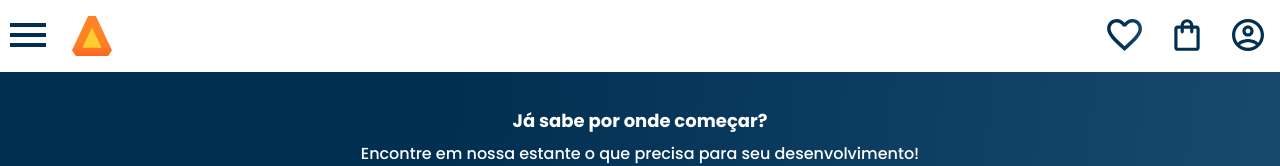
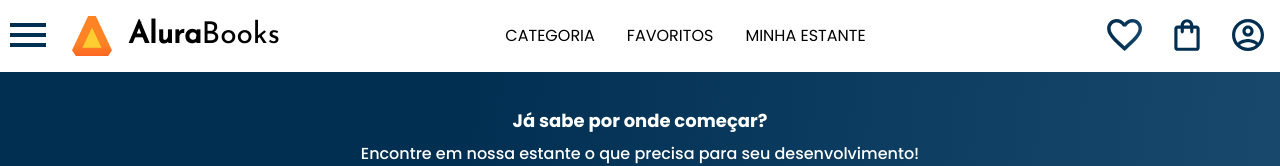
Before and after one commit to MagrinD/tablet, a plain HTML site: page index.html in a window 1280 px wide. Shown: the top 166 px of the page. Drawn offline with nearby package versions, Linux system fonts and the light colour scheme.

Commit message:
Add files via upload

```diff
--- a/index.html
+++ b/index.html
@@ -9,6 +9,7 @@
     <link rel="preconnect" href="https://fonts.googleapis.com">
     <link rel="preconnect" href="https://fonts.gstatic.com" crossorigin>
     <link href="https://fonts.googleapis.com/css2?family=Poppins:wght@300;400;500;700&display=swap" rel="stylesheet">
+    <link href="https://fonts.googleapis.com/css2?family=Josefin+Sans:ital,wght@0,400;1,600&display=swap"; rel="stylesheet">
     <link rel="stylesheet" href="https://unpkg.com/swiper@8/swiper-bundle.min.css" />
     <link rel="stylesheet" href="styles.css">
 </head>
@@ -39,7 +40,13 @@
                 </li>
             </ul>
             <img src="img/Logo.svg" alt="Logo da Alurabooks" class="container__imagem">
+            <h1 class="container__titulo"><b class="container__titulo--negrito">Alura</b>Books</h1>
         </div>
+           <ul class="opções">
+               <li class="opções__item">Categoria</li>
+               <li class="opções__item"><a href="#" class="opções__link">Favoritos</a></li>
+               <li class="opções__item"><a href="#" class="opções__link">Minha Estante</a></li>
+           </ul>
         <div class="container">
             <a href="#"><img src="img/Favoritos.svg" alt="Meus favoritos" class="container__imagem"></a>
             <a href="#"><img src="img/Compras.svg" alt="Carrinhos de compras" class="container__imagem"></a>
--- a/styles.css
+++ b/styles.css
@@ -12,6 +12,8 @@
     --azul-degrade: linear-gradient(97.54deg, #002F52 35.49%, #326589 165.37%);
     --fonte-principal: "Poppins";
     --azul: #002F52;
+    --fonte-secúndaria:"Josefin Sans";
+    --preto:#000000;
 }
 
 body {
--- a/styles/header.css
+++ b/styles/header.css
@@ -57,3 +57,35 @@
 .container__botao {
     display: none;
 }
+
+
+@media screen and (min-width: 1074px) {
+    .container__titulo,
+    .container__titulo--negrito{
+        font-family: var(--fonte-secúndaria);
+        font-size: 30px;
+    }
+
+    .container__titulo{
+        font-weight: 400;
+        display: block;
+    }
+
+    .container__titulo--negrito{
+        font-weight: 700;
+    }
+
+    .opções{
+        display: flex;
+    }
+
+    .opções__item{
+        padding: 0 1em;
+        text-transform: uppercase;
+    }
+
+    .opções__link{
+        text-decoration: none;
+        color: var(--preto);
+    }
+}
```
